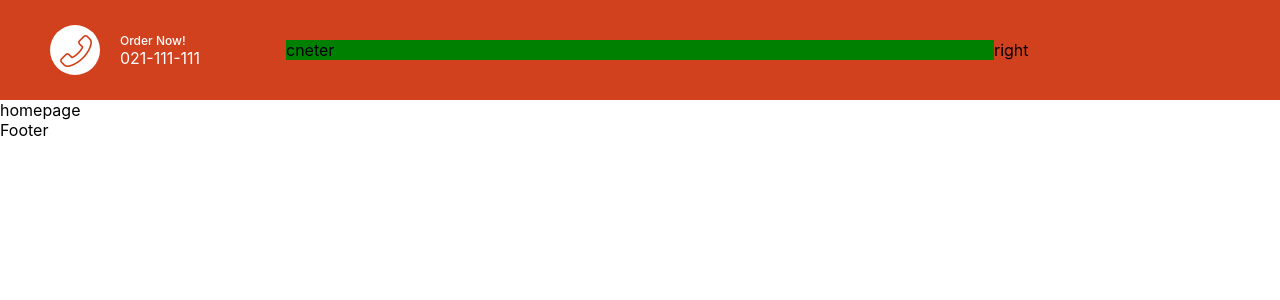
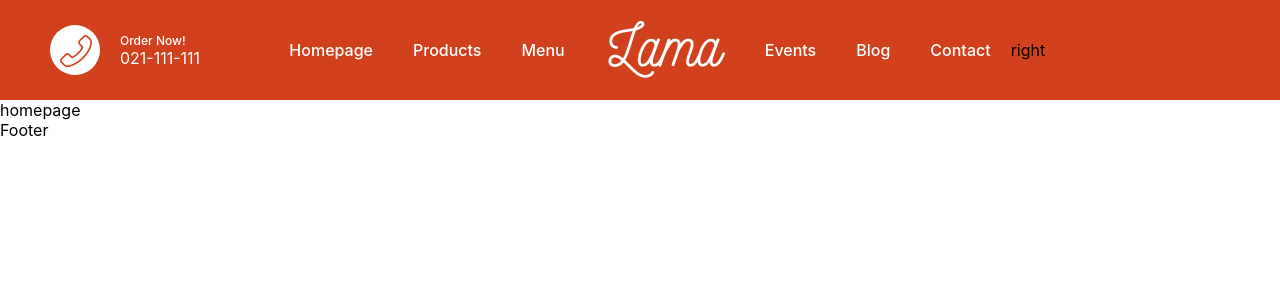
Before and after one commit to MajidAziz03/Pizza-byMajid-nextjs, a Next.js app: page / in a window 1280 px wide. Shown: the top 300 px of the page. Built offline with nearby package versions, Linux system fonts and the light colour scheme.

Commit message:
Completed Navbar Second Item

```diff
--- a/Components/Navbar.jsx
+++ b/Components/Navbar.jsx
@@ -14,7 +14,17 @@ const Navbar = () => {
                     <div className={styles.text}>021-111-111</div>
                 </div>
             </div>
-            <div className={styles.item}>cneter</div>
+            <div className={styles.item}>
+                <ul className={styles.list}>
+                    <li className={styles.listItem}>Homepage</li>
+                    <li className={styles.listItem}>Products</li>
+                    <li className={styles.listItem}>Menu</li>
+                    <Image src='/img/logo.png' width='160' height='69'/>
+                    <li className={styles.listItem}>Events</li>
+                    <li className={styles.listItem}>Blog</li>
+                    <li className={styles.listItem}>Contact</li>
+                </ul>
+            </div>
             <div className={styles.item}>right</div>
         </div>
     )
--- a/styles/Navbar.module.css
+++ b/styles/Navbar.module.css
@@ -21,7 +21,6 @@ align-items: center;
 
 .item:nth-child(2){
     flex: 3;
-    background-color: green;
 }
 
 .callButton{
@@ -46,3 +45,17 @@ align-items: center;
     font-size: 20px;
     font-weight: bold;
 }
+
+
+.list{
+    display: flex;
+    align-items: center;
+    color: white;
+    padding: 0;
+    list-style: none;
+}
+
+.listItem{
+    margin: 20px;
+    font-weight: 500;
+}
```
